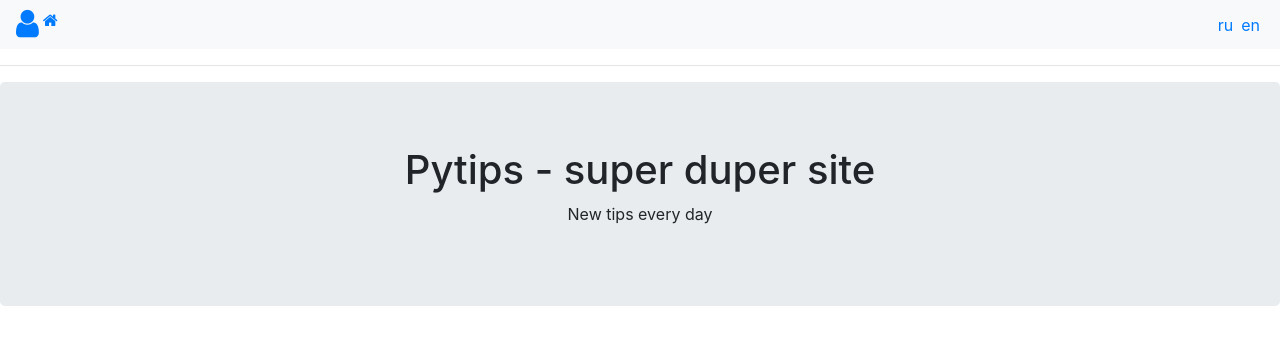
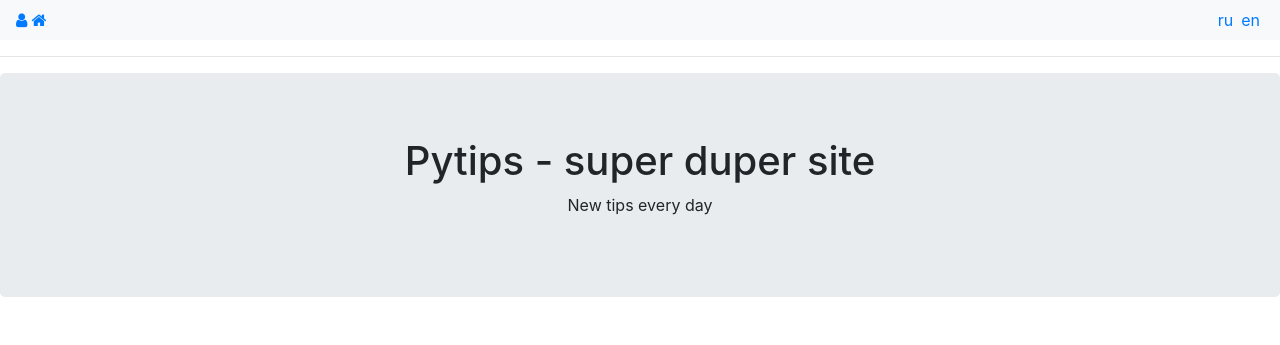
Before and after one commit to lexluter1988/pytips, a Flask app: page /tips in a window 1280 px wide. Shown: the top 345 px of the page. Run offline with Flask 2, Linux system fonts and the light colour scheme; data that the repository does not hold is empty; some libraries are stand-ins or nearby versions.

Commit message:
closes #64, closes #9

```diff
--- a/app/templates/main/base.html
+++ b/app/templates/main/base.html
@@ -23,7 +23,7 @@
           <ul class="navbar-nav">
             {% if current_user.is_anonymous %}
             <li class="nav-item ml-auto">
-                <a href="{{ url_for('auth.login') }}"><span class="fa fa-user fa-2x"></span></a>
+                <a href="{{ url_for('auth.login') }}"><span class="fa fa-user fa-1x"></span></a>
             </li>
             {% else %}
             <li class="nav-item px-1">
--- a/app/templates/tips/tips.html
+++ b/app/templates/tips/tips.html
@@ -22,16 +22,16 @@
                 {% endif %}
             </div>
             <div id="navigation" class="panel panel-default col-md-4">
-                <a href="{{  url_for('tips.edit_tip', tip_id=tip.id) }}" data-toggle="tooltip" title="Edit"><i class="fa fa-pencil-square-o fa-2x"></i></a>
+                <a href="{{  url_for('tips.edit_tip', tip_id=tip.id) }}" data-toggle="tooltip" title="Edit"><i class="fa fa-pencil-square-o fa-1x"></i></a>
                 {% if likes %}
-                    <a href="{{  url_for('tips.like', tip_id=tip.id) }}" data-toggle="tooltip" title="Like"><i class="fa fa-heart fa-2x"></i></a>
+                    <a href="{{  url_for('tips.like', tip_id=tip.id) }}" data-toggle="tooltip" title="Like"><i class="fa fa-heart fa-1x"></i></a>
                     <a href="{{  url_for('tips.who_liked', tip_id=tip.id) }}"><span class="badge badge-light">{{ likes|length }}</span></a>
                 {%  else %}
-                    <a href="{{  url_for('tips.like', tip_id=tip.id) }}" data-toggle="tooltip" title="Like"><i class="fa fa-heart-o fa-2x"></i></a>
+                    <a href="{{  url_for('tips.like', tip_id=tip.id) }}" data-toggle="tooltip" title="Like"><i class="fa fa-heart-o fa-1x"></i></a>
                 {% endif %}
-                <a href="#" id="permalink" data-placement="top" title="{{  url_for('tips.get_tip_by_id', tip_id=tip.id,  _external=True) }}" onclick="copyToClipBoard()"><i class="fa fa-external-link fa-2x"></i></a>
-                <a href="{{ url_for('tips.create_tip') }}" data-toggle="tooltip" title="Create New"><i class="fa fa-file fa-2x"></i></a>
-                <a href="{{ url_for('tips.get_tip') }}" data-toggle="tooltip" title="Next"><i class="fa fa-arrow-circle-right fa-2x"></i></a>
+                <a href="#" id="permalink" data-placement="top" title="{{  url_for('tips.get_tip_by_id', tip_id=tip.id,  _external=True) }}" onclick="copyToClipBoard()"><i class="fa fa-external-link fa-1x"></i></a>
+                <a href="{{ url_for('tips.create_tip') }}" data-toggle="tooltip" title="Create New"><i class="fa fa-file fa-1x"></i></a>
+                <a href="{{ url_for('tips.get_tip') }}" data-toggle="tooltip" title="Next"><i class="fa fa-arrow-circle-right fa-1x"></i></a>
             </div>
         </div>
     {% endif %}
```
Also changed, not shown: app/models.py (+9 -1 lines), app/utils/decorators.py (+15 -0 lines).
